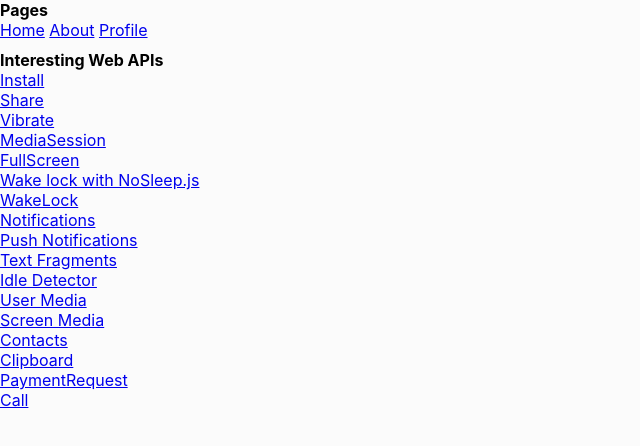
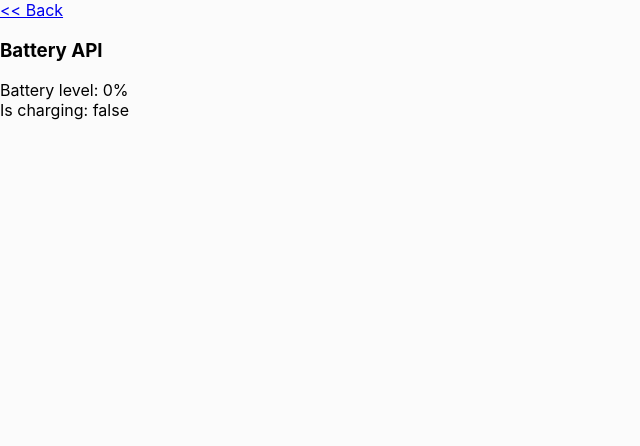
Before and after one commit to yTakkar/modern-web-apis, a React (Create React App) app: page /api/battery in a window 1280 px wide. Shown: the top 446 px of the page, without its empty margins (0-640 px from the left). Built offline with nearby package versions, Linux system fonts and the light colour scheme.

Commit message:
feat: battery api

```diff
--- a/src/App.js
+++ b/src/App.js
@@ -9,6 +9,7 @@
 const Profile = RouteLoader(React.lazy(() => import('./pages/others/Profile')))
 
 const Install = RouteLoader(React.lazy(() => import('./pages/apis/Install')))
+const Battery = RouteLoader(React.lazy(() => import('./pages/apis/Battery')))
 const Share = RouteLoader(React.lazy(() => import('./pages/apis/Share')))
 const Virate = RouteLoader(React.lazy(() => import('./pages/apis/Virate')))
 const MediaSession = RouteLoader(React.lazy(() => import('./pages/apis/MediaSession')))
@@ -53,6 +54,7 @@
             <Route path='/api/clipboard' component={Clipboard} />
             <Route path='/api/payment-request' component={PaymentRequest} />
             <Route path='/api/call' component={Call} />
+            <Route path='/api/battery' component={Battery} />
             <Route component={Home} />
           </Switch>
         </div>
--- a/src/components/Header.jsx
+++ b/src/components/Header.jsx
@@ -30,6 +30,7 @@
         <Link to='/api/clipboard'>Clipboard</Link>
         <Link to='/api/payment-request'>PaymentRequest</Link>
         <Link to='/api/call'>Call</Link>
+        <Link to='/api/battery' >Battery</Link>
       </div>
     </>
   )
--- a/src/index.js
+++ b/src/index.js
@@ -14,6 +14,6 @@
 // If you want your app to work offline and load faster, you can change
 // unregister() to register() below. Note this comes with some pitfalls.
 // Learn more about service workers: https://bit.ly/CRA-PWA
-// if (process.env.NODE_ENV !== 'development') {
+// if (false) {
   serviceWorker.register();
 // }
--- /dev/null
+++ b/src/pages/apis/Battery.jsx
@@ -0,0 +1,51 @@
+import React, { useState, useEffect } from 'react'
+import Back from '../../components/Back'
+
+const Battery = props => {
+  const [level, setLevel] = useState(0)
+  const [isCharging, setIsCharging] = useState(false)
+  const [errorMessage, setErrorMessage] = useState('')
+
+  useEffect(() => {
+    if (navigator.getBattery) {
+      navigator.getBattery()
+        .then(battery => {
+
+          const updateState = () => {
+            setLevel(battery.level)
+            setIsCharging(battery.charging)
+          }
+
+          updateState();
+
+          battery.addEventListener('levelchange', e => {
+            console.log('levelchange')
+            updateState()
+          })
+
+          battery.addEventListener('chargingchange', e => {
+            console.log('chargingchange')
+            updateState()
+          })
+        })
+        .catch(e => setErrorMessage(e.message))
+    }
+  }, [])
+
+  return (
+    <div>
+      <Back/>
+      <h3>Battery API</h3>
+
+      <div>
+        <div>Battery level: {level*100}%</div>
+        <div>Is charging: {`${isCharging}`}</div>
+      </div>
+
+      <br/>
+      <div><b>{errorMessage}</b></div>
+    </div>
+  )
+}
+
+export default Battery;
```
